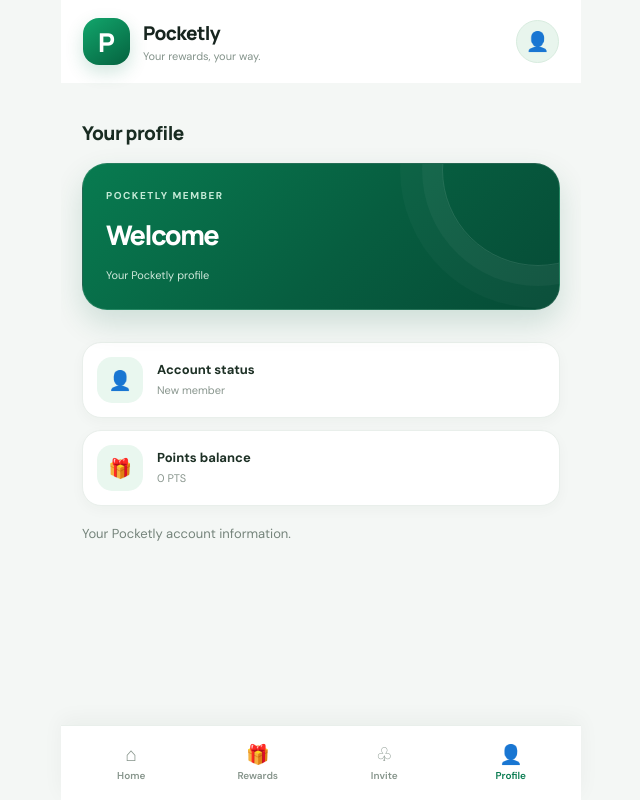
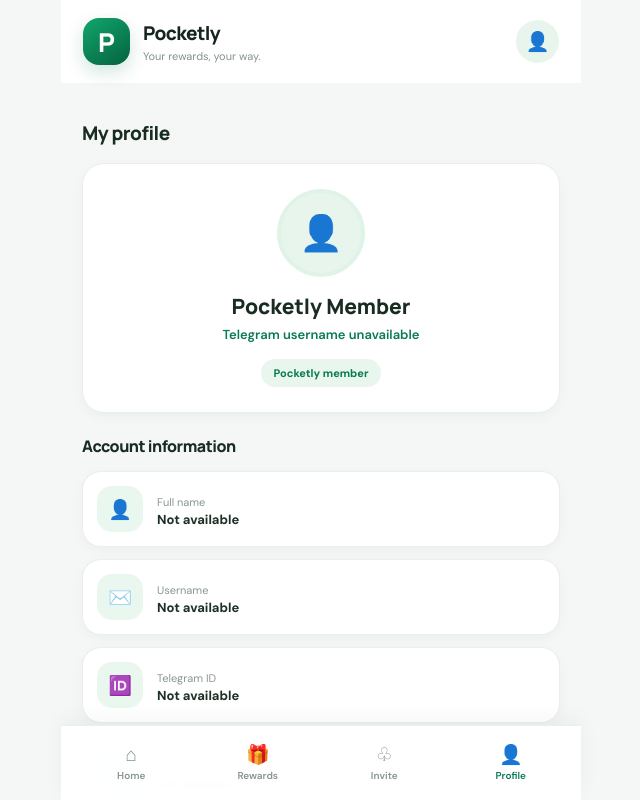
Before and after one commit to Ziranek/pocketly-mini-app, a React (Vite) app: page / in a window 1280 px wide. Both pictures are taken after a click on the button "Open profile". Shown: the top 800 px of the page, without its empty margins (319-959 px from the left). Built offline with nearby package versions, Linux system fonts and the light colour scheme.

Commit message:
Update App.jsx

```diff
--- a/src/App.jsx
+++ b/src/App.jsx
@@ -18,7 +18,7 @@ function App() {
         tg.setHeaderColor("#ffffff");
         tg.setBackgroundColor("#f4f7f5");
       } catch (error) {
-        // Some Telegram versions may not support these settings.
+        console.log("Telegram display settings unavailable.");
       }
 
       setTelegramUser(tg.initDataUnsafe?.user || null);
@@ -87,7 +87,28 @@ function App() {
     }
   };
 
-  const firstName = telegramUser?.first_name;
+  const fullName = telegramUser
+    ? [telegramUser.first_name, telegramUser.last_name]
+        .filter(Boolean)
+        .join(" ")
+    : "";
+
+  const profileName = fullName || "Pocketly Member";
+
+  const profilePhoto = telegramUser?.photo_url;
+  const username = telegramUser?.username;
+  const telegramId = telegramUser?.id;
+  const language = telegramUser?.language_code;
+
+  const ProfileRow = ({ icon, label, value }) => (
+    <div className="activity">
+      <div className="activity-icon">{icon}</div>
+      <div className="activity-info">
+        <small>{label}</small>
+        <strong>{value || "Not available"}</strong>
+      </div>
+    </div>
+  );
 
   const renderContent = () => {
     if (tab === "Rewards") {
@@ -133,39 +154,127 @@ function App() {
     if (tab === "Profile") {
       return (
         <section className="section">
-          <h3>Your profile</h3>
+          <h3>My profile</h3>
 
-          <div className="balance">
-            <p>POCKETLY MEMBER</p>
-            <h1 style={{ fontSize: "27px" }}>
-              {firstName || "Welcome"}
-            </h1>
-            <small>
-              {telegramUser?.username
-                ? "@" + telegramUser.username
-                : "Your Pocketly profile"}
-            </small>
+          <div
+            style={{
+              background: "#ffffff",
+              border: "1px solid #e9efeb",
+              borderRadius: "22px",
+              padding: "25px 18px",
+              textAlign: "center",
+              marginBottom: "22px",
+              boxShadow: "0 4px 14px rgba(24,54,37,.035)"
+            }}
+          >
+            <div
+              style={{
+                width: "88px",
+                height: "88px",
+                margin: "0 auto 15px",
+                borderRadius: "50%",
+                overflow: "hidden",
+                display: "grid",
+                placeItems: "center",
+                background: "#e8f5ed",
+                border: "4px solid #dff3e7",
+                fontSize: "35px"
+              }}
+            >
+              {profilePhoto ? (
+                <img
+                  src={profilePhoto}
+                  alt="Telegram profile"
+                  style={{
+                    width: "100%",
+                    height: "100%",
+                    objectFit: "cover"
+                  }}
+                />
+              ) : (
+                "👤"
+              )}
             </div>
 
-          <div className="activity">
-            <div className="activity-icon">👤</div>
-            <div className="activity-info">
-              <strong>Account status</strong>
-              <small>New member</small>
+            <h2
+              style={{
+                fontFamily: "Manrope, sans-serif",
+                fontSize: "21px",
+                fontWeight: 800,
+                color: "#192c22"
+              }}
+            >
+              {profileName}
+            </h2>
+
+            <p
+              style={{
+                marginTop: "6px",
+                color: "#087b50",
+                fontSize: "13px",
+                fontWeight: 600
+              }}
+            >
+              {username ? `@${username}` : "Telegram username unavailable"}
+            </p>
+
+            <div
+              style={{
+                display: "inline-block",
+                marginTop: "16px",
+                padding: "7px 13px",
+                background: "#e8f6ed",
+                color: "#087b50",
+                borderRadius: "20px",
+                fontSize: "11px",
+                fontWeight: 700
+              }}
+            >
+              Pocketly member
             </div>
           </div>
 
-          <div className="activity">
-            <div className="activity-icon">🎁</div>
-            <div className="activity-info">
-              <strong>Points balance</strong>
-              <small>0 PTS</small>
+          <h3 style={{ fontSize: "16px", marginBottom: "14px" }}>
+            Account information
+          </h3>
+
+          <ProfileRow
+            icon="👤"
+            label="Full name"
+            value={fullName}
+          />
+
+          <ProfileRow
+            icon="✉️"
+            label="Username"
+            value={username ? `@${username}` : null}
+          />
+
+          <ProfileRow
+            icon="🆔"
+            label="Telegram ID"
+            value={telegramId ? String(telegramId) : null}
+          />
+
+          <ProfileRow
+            icon="🌍"
+            label="Language"
+            value={language ? language.toUpperCase() : null}
+          />
+
+          <ProfileRow
+            icon="🔐"
+            label="Connection"
+            value={telegramUser ? "Telegram profile detected" : "Not detected"}
+          />
+
+          <div className="notice" style={{ marginTop: "20px" }}>
+            <p>
+              Your profile information is displayed from Telegram.
+              Secure account verification will be handled by Pocketly's
+              backend before rewards or withdrawals are processed.
+            </p>
           </div>
-          </div>
-
-          <p style={{ marginTop: "18px" }}>
-            Your Pocketly account information.
-          </p>
         </section>
       );
     }
@@ -174,8 +283,8 @@ function App() {
       <>
         <section className="welcome">
           <p>
-            {firstName
-              ? `WELCOME, ${firstName.toUpperCase()}`
+            {telegramUser?.first_name
+              ? `WELCOME, ${telegramUser.first_name.toUpperCase()}`
               : "WELCOME TO POCKETLY"}
           </p>
 
@@ -262,10 +371,16 @@ function App() {
           className="avatar"
           onClick={() => setTab("Profile")}
           aria-label="Open profile"
+          style={{
+            border: "none",
+            padding: 0,
+            overflow: "hidden",
+            cursor: "pointer"
+          }}
         >
-          {telegramUser?.photo_url
-            ? <img
-                src={telegramUser.photo_url}
+          {profilePhoto ? (
+            <img
+              src={profilePhoto}
               alt="Profile"
               style={{
                 width: "100%",
@@ -274,7 +389,9 @@ function App() {
                 borderRadius: "50%"
               }}
             />
-            : "👤"}
+          ) : (
+            "👤"
+          )}
         </button>
       </header>
 
```
Lines whose indentation alone changed are shown as unchanged.
